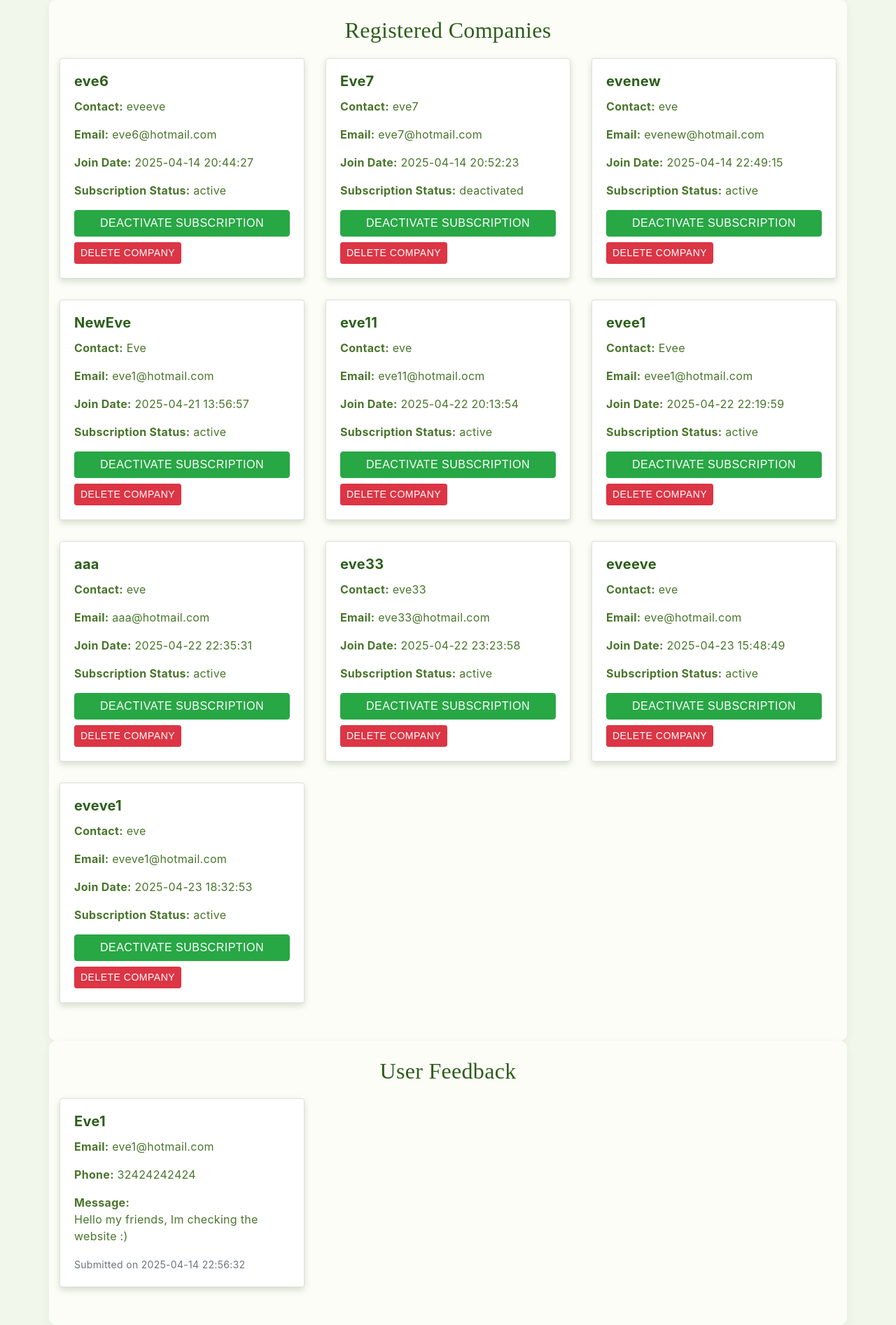
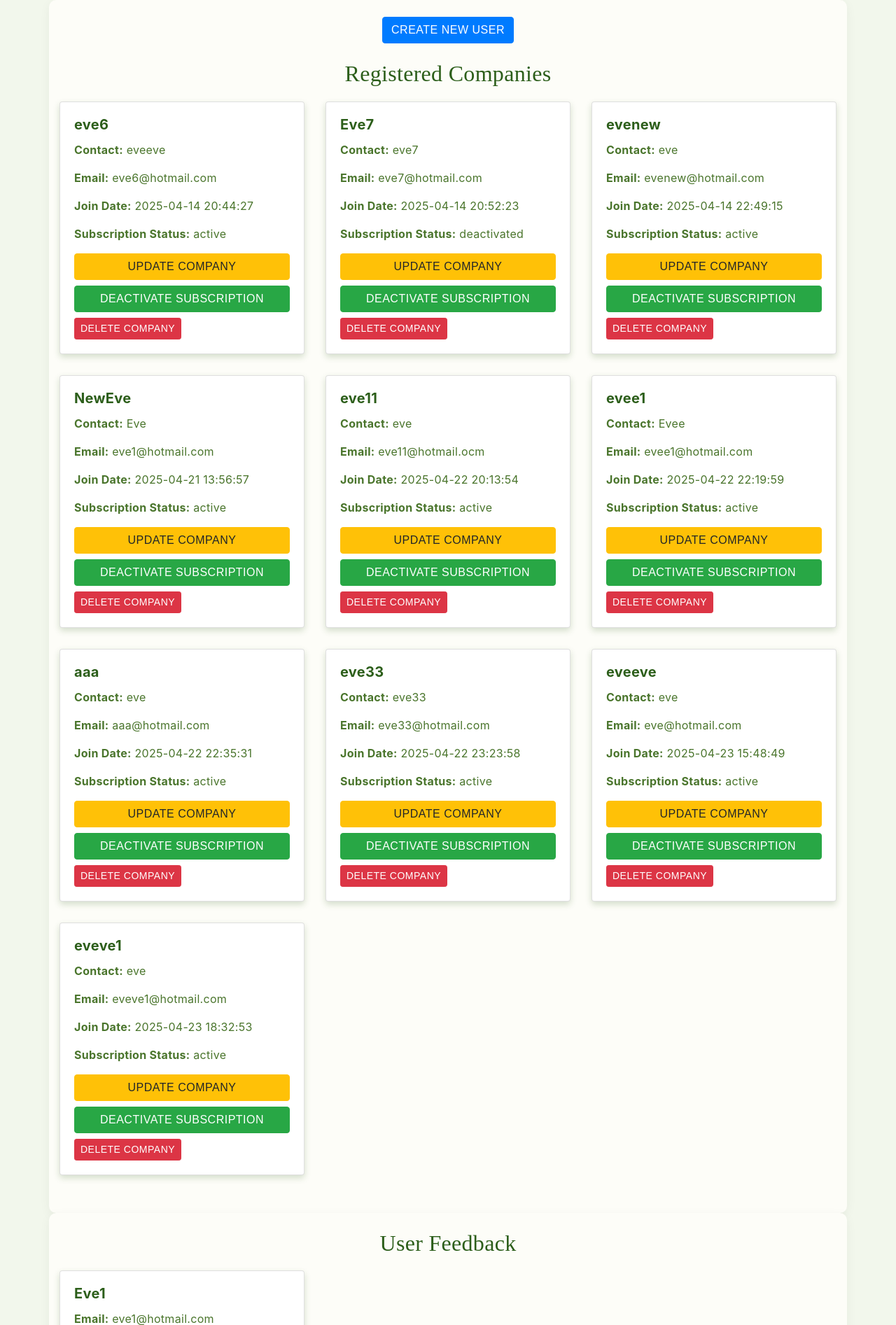
Before and after one commit to evelinmiha/sustainabilityApp, a PHP site: page /adminPage.php in a window 1280 px wide. Shown: the part 103-1996 px from the top of the page at 70% size. Run offline with PHP 8.4, Linux system fonts and the light colour scheme; the visitor is signed in with stand-in values (Sample User, id 1); data comes from the database, SQL or seed files in the repository.

Commit message:
Update adminPage.php

```diff
--- a/adminPage.php
+++ b/adminPage.php
@@ -1,6 +1,8 @@
 <?php
 # Access session.
 session_start();
+
+
 # Redirect if not logged in.
 if (!isset($_SESSION['admin_id'])) {
   require('login_tools.php');
@@ -59,8 +61,16 @@ require('connect_db.php');
 $q = "SELECT * FROM company";
 $r = mysqli_query($link, $q);
 
+
+
 echo '<div class="container py-4">';
-echo '<h2 class="text-center">Registered Companies</h2>';
+
+echo '
+<!-- Create New User Button -->
+<div class="text-center mb-4">
+    <a href="create.php" class="btn btn-primary">Create New User</a>
+</div>
+ <h2 class="text-center">Registered Companies</h2>';
 
 
 if (mysqli_num_rows($r) > 0) {
@@ -76,7 +86,8 @@ if (mysqli_num_rows($r) > 0) {
               <p class="card-text"><strong>Email:</strong> ' . htmlspecialchars($row['email']) . '</p>
               <p class="card-text"><strong>Join Date:</strong> ' . htmlspecialchars($row['join_date']) . '</p>
               <p class="card-text"><strong>Subscription Status:</strong> ' . htmlspecialchars($row['subscription_status']) . '</p>
-              <a href="update.php?company_id=' . htmlspecialchars($row['company_id']) . '" class="btn btn-success btn-block mb-2">Deactivate Subscription</a>
+              <a href="update.php?company_id=' . htmlspecialchars($row['company_id']) . '" class="btn btn-warning btn-block mb-2">Update Company</a>
+              <a href="deactivate.php?company_id=' . htmlspecialchars($row['company_id']) . '" class="btn btn-success btn-block mb-2">Deactivate Subscription</a>
               <a href="delete.php?company_id=' . htmlspecialchars($row['company_id']) . '" class="btn btn-danger btn-sm">Delete Company</a>
             </div>
           </div>
```
